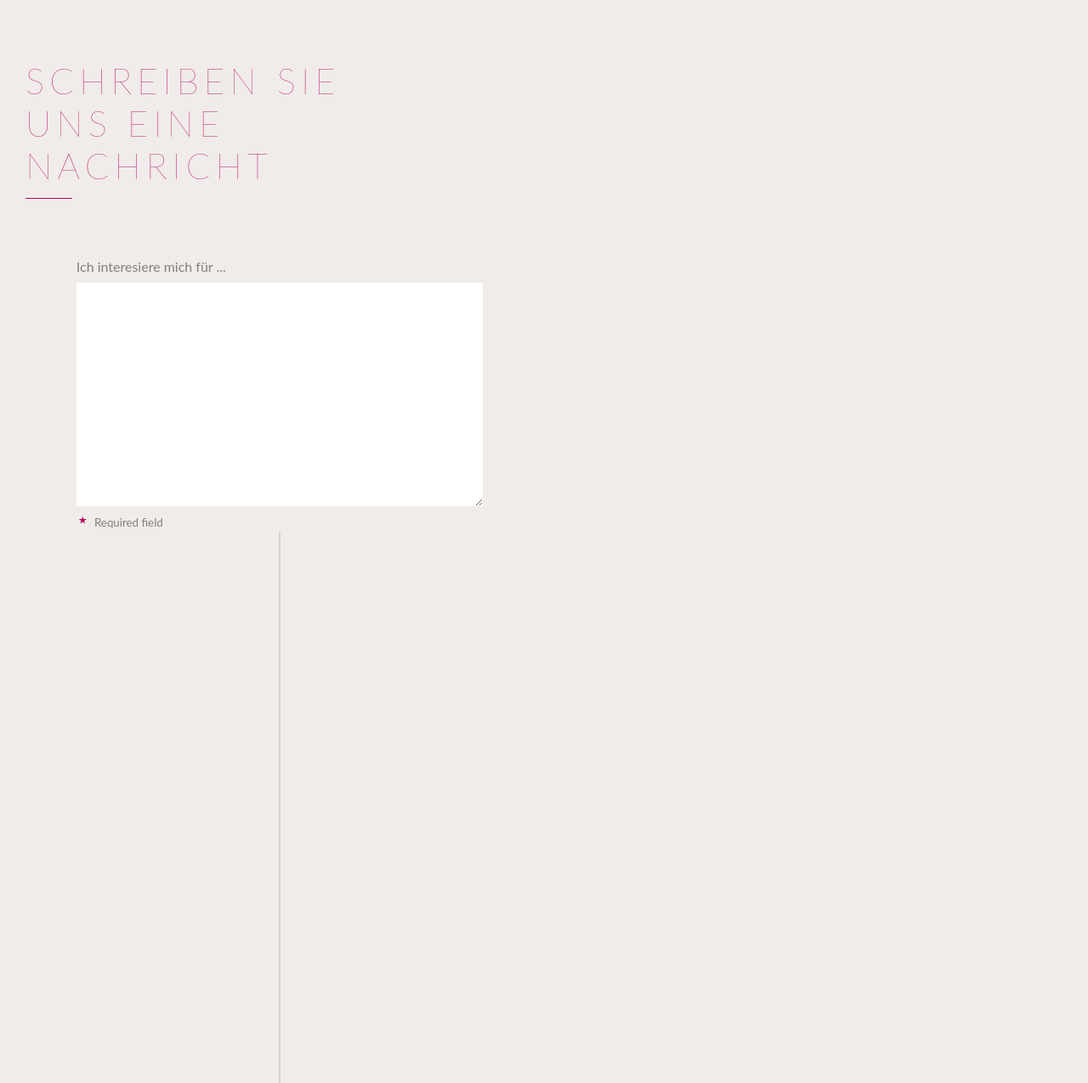
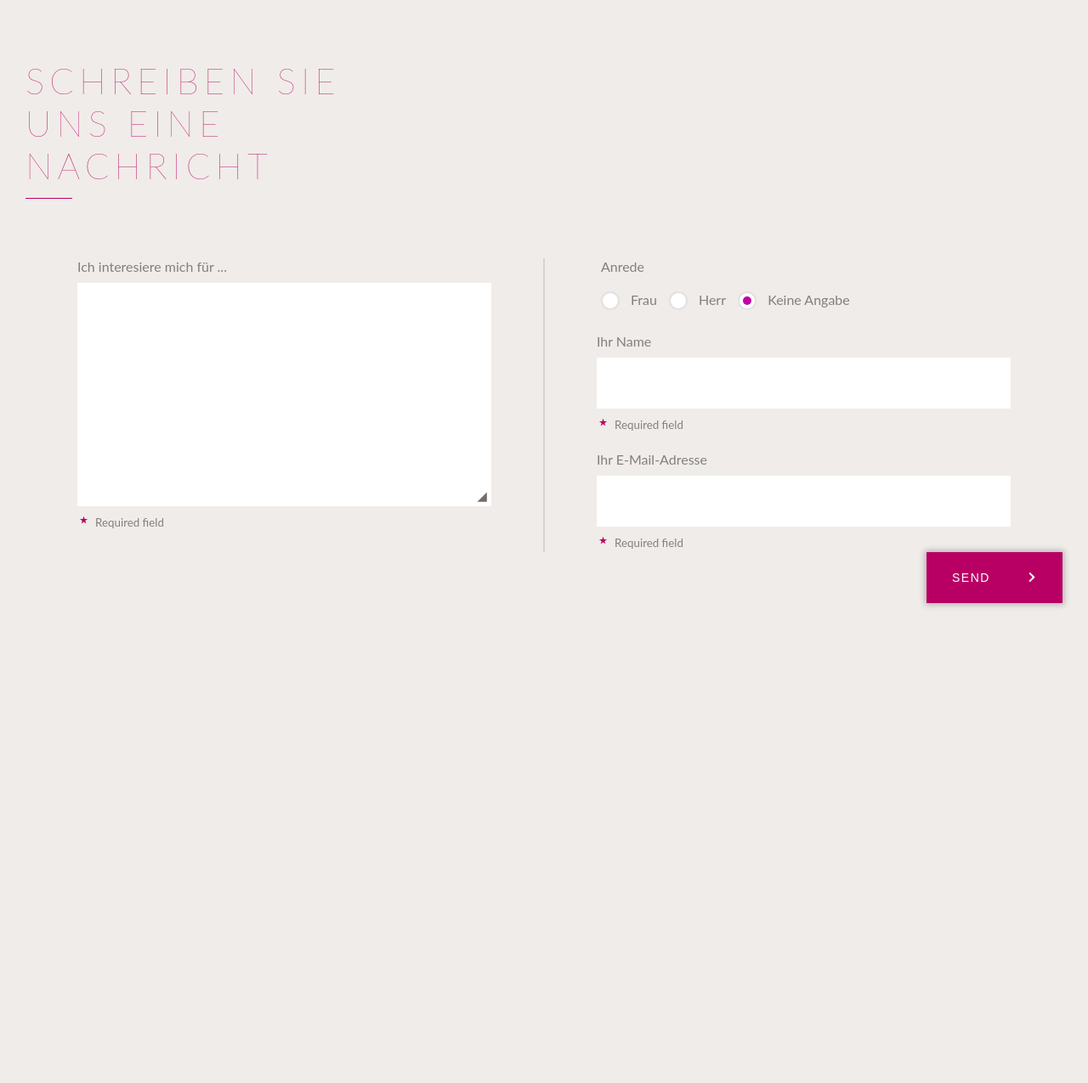
Before and after one commit to mitjapotocin/HTML-form, a PHP site: page / in a window 1280 px wide. Shown: the top 1275 px of the page at 85% size. After the commit the page ends 715 px from the top, so only its background shows below. Run offline with PHP 8.4, Linux system fonts and the light colour scheme.

Commit message:
Grabber working

```diff
--- a/index.html
+++ b/index.html
@@ -26,11 +26,10 @@
                             <label for="interests">
                                 Ich interesiere mich für ...
                             </label>
-                            <div class="grabber-container">
-                                <textarea type="text" name="interests">
-
-
-                            </textarea>
+                            <div>
+                                <textarea type="text" name="interests"></textarea>
+                                <div class="grabber"></div>
+                            </div>
                             <div class="req-field">
                                 <span>&#8902; </span> Required field
                             </div>
@@ -79,15 +78,15 @@
                                 </div>
                             </div>
 
-                            <div class="submit-button-container">
-                                <button class="submit-button" type="submit">
-                                    <span class="submit-button-text">
-                                        Send
-                                    </span>
-                                </button>
-                            </div>
                         </div>
                     </div>
+                                    <div class="submit-button-container">
+                                        <button class="submit-button" type="submit">
+                                            <span class="submit-button-text">
+                                                Send
+                                            </span>
+                                        </button>
+                                    </div>
                 </form>
             </div>
     </main>
--- a/styles.css
+++ b/styles.css
@@ -99,10 +99,46 @@ textarea {
   min-height: 60px;
   max-height: 480px;
   resize: vertical;
+  border-right: 5px solid white;
+  border-bottom: 5px solid white;
 }
 
 label {
   color: gray;
+}
+
+.grabber {
+  position: relative;
+}
+
+.grabber::before {
+  content: "";
+  display: block;
+  border-left: 15px solid transparent;
+  border-right: 15px solid transparent;
+  border-bottom: 15px solid #ffffff;
+  width: 0px;
+  height: 0px;
+  position: absolute;
+  pointer-events: none;
+  right: -5px;
+  bottom: 3px;
+  transform: rotate(135deg);
+}
+
+.grabber::after {
+  content: "";
+  display: block;
+  border-left: 8px solid transparent;
+  border-right: 8px solid transparent;
+  border-bottom: 8px solid #746b6b;
+  width: 0px;
+  height: 0px;
+  position: absolute;
+  pointer-events: none;
+  right: 0px;
+  bottom: 4px;
+  transform: rotate(135deg);
 }
 
 .container {
@@ -116,7 +152,7 @@ label {
   margin: 0 auto;
   width: auto;
   display: grid;
-  grid-template-columns: 49% 2% 49%;
+  grid-template-columns: 1fr min-content 1fr;
 }
 
 .radio-container {
@@ -226,14 +262,14 @@ label {
 }
 
 .submit-button:hover {
-  box-shadow: 0px 0px 7px 5px #0000003f;
+  box-shadow: 0px 0px 7px 3px #0000004f;
 }
 
 .submit-button:focus {
   box-shadow: none;
   border: none;
   outline-width: 0;
-  transform: translate(0px, 2px);
+  transform: scale(0.97, 0.97);
 }
 
 .submit-button-text {
--- a/styles.sass
+++ b/styles.sass
@@ -40,9 +40,43 @@ textarea
     min-height: 60px
     max-height: 480px
     resize: vertical
+    border-right: 5px solid white
+    border-bottom: 5px solid white
 
 label
     color: gray
+
+.grabber
+    position: relative
+
+.grabber::before
+    content: ''
+    display: block
+    border-left: 15px solid transparent
+    border-right: 15px solid transparent
+    border-bottom: 15px solid #ffffff
+    width: 0px
+    height: 0px
+    position: absolute
+    pointer-events: none
+    right: -5px
+    bottom: 3px
+    transform: rotate(135deg)
+
+
+.grabber::after
+    content: ''
+    display: block
+    border-left: 8px solid transparent
+    border-right: 8px solid transparent
+    border-bottom: 8px solid #746b6b
+    width: 0px
+    height: 0px
+    position: absolute
+    pointer-events: none
+    right: 0px
+    bottom: 4px
+    transform: rotate(135deg)
 
 .container
     margin: 0 auto
@@ -54,7 +88,7 @@ label
     margin: 0 auto
     width: auto
     display: grid
-    grid-template-columns: 49% 2% 49%
+    grid-template-columns: 1fr min-content 1fr
 
 .radio-container
     padding-left: 5px
@@ -140,13 +174,13 @@ label
     box-shadow: 0px 0px 7px 2px #0000003f
 
 .submit-button:hover
-    box-shadow: 0px 0px 7px 5px #0000003f
+    box-shadow: 0px 0px 7px 3px #0000004f
 
 .submit-button:focus
     box-shadow: none
     border: none
     outline-width: 0
-    transform: translate(0px, 2px)
+    transform: scale(0.97, 0.97)
 
 .submit-button-text
     font-size: 14px
```
Also changed, not shown: 3 other files.
